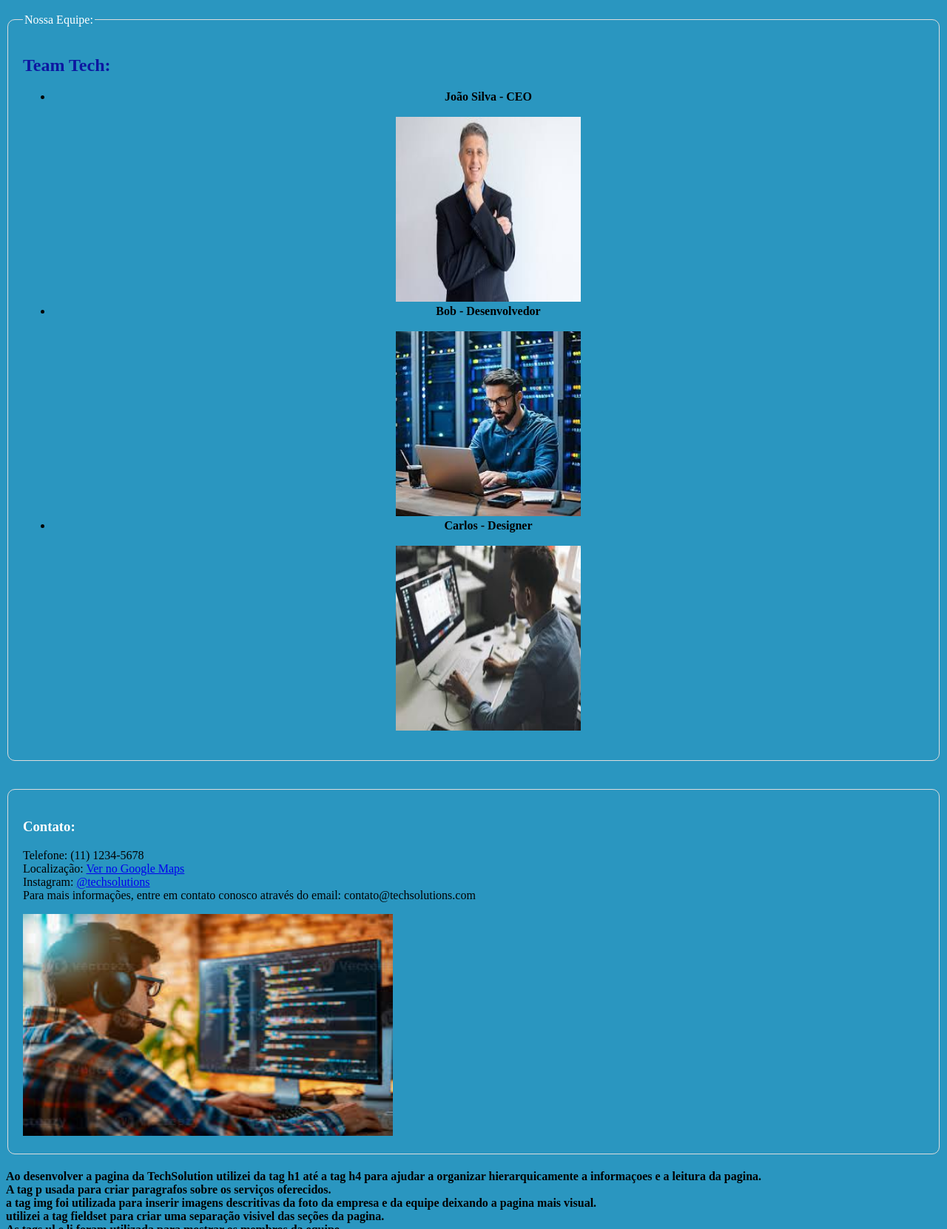
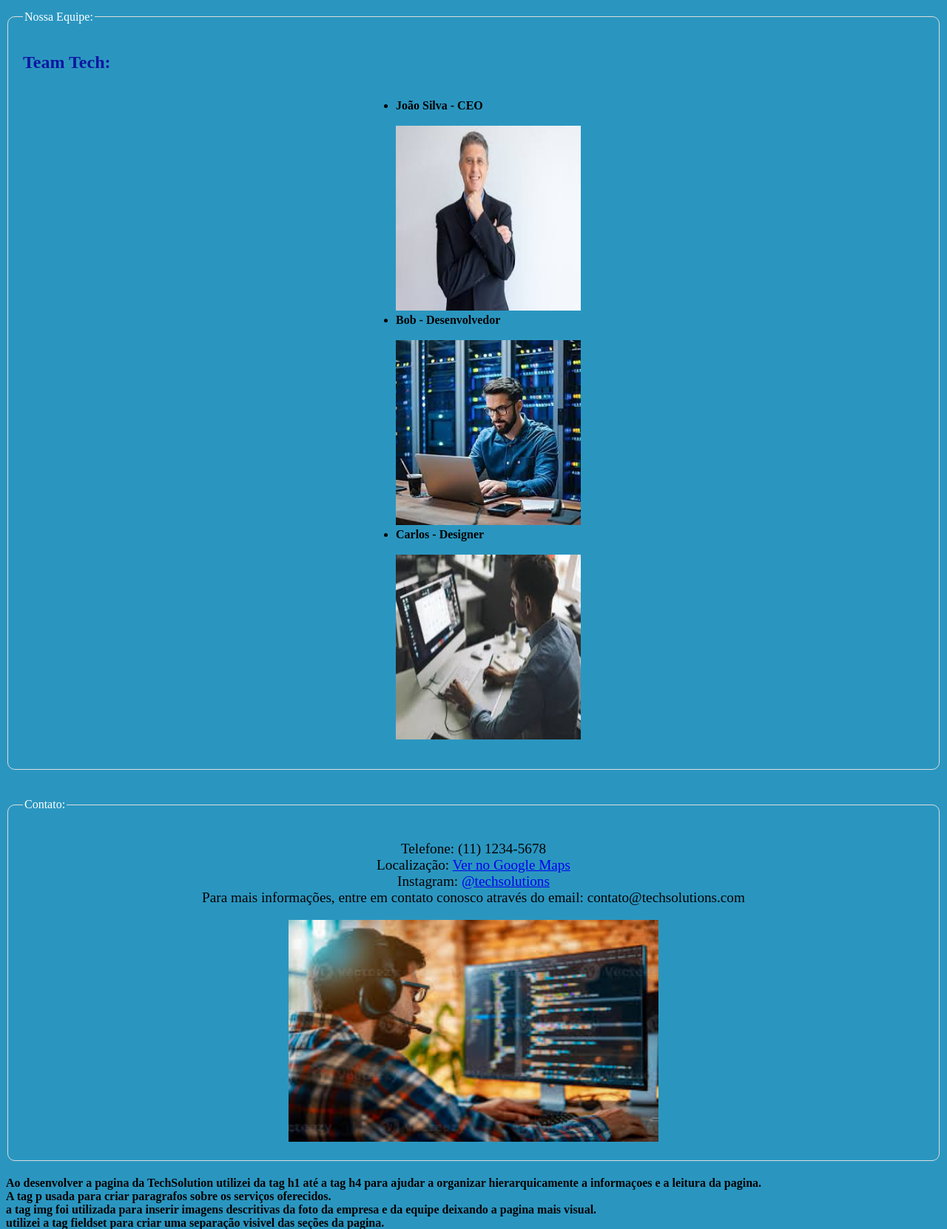
Before and after one commit to DevBielSantos/Vitrine, a plain HTML site: page index.html in a window 1280 px wide. Shown: the part 1138-2800 px from the top of the page at 74% size. Drawn offline with Linux system fonts and the light colour scheme.

Commit message:
feat add style css

```diff
--- a/index.html
+++ b/index.html
@@ -4,18 +4,19 @@
     <meta charset="UTF-8">
     <meta name="viewport" content="width=device-width, initial-scale=1.0">
     <title>Vitrine</title>
+    <link rel="stylesheet" href="style.css">
 </head>
 <body style="background-color: rgb(42, 150, 192);">
-    <div style="text-align: center;">
-    <img src="img/tech.png" alt="Logo tech solutions">
-    <h1 align="center">TechSolutions</h1>
+    <div>
+    <img id="imageId" src="img/tech.png" alt="Logo tech solutions">
+    <h1>TechSolutions</h1>
     </div>
-    <fieldset style=" border: 1px solid #ddd; border-radius: 10px; padding:20px; margin-bottom: 20px;">
+    <fieldset>
     <h2>Apresentação: </h2>
     <p>A TechSolutions é uma empresa inovadora especializada em soluções tecnológicas personalizadas para atender às necessidades de nossos clientes. Com uma equipe de profissionais altamente qualificados, oferecemos serviços de desenvolvimento de software, consultoria em tecnologia e suporte técnico. Nosso compromisso é fornecer soluções eficientes e de alta qualidade para impulsionar o sucesso dos nossos clientes no mundo digital.</p>
     </fieldset>
 <br>
-    <fieldset style=" border: 1px solid #ddd; border-radius: 10px; padding:20px; margin-bottom: 20px;">
+    <fieldset>
         <h2>Serviços Oferecidos:</h2>
     <ol>
         <li>Desenvolvimento de Software</li>
@@ -24,39 +25,41 @@
     </ol>
     </fieldset>
 <br>
-    <fieldset style=" border: 1px solid #ddd; border-radius: 10px; padding:20px; margin-bottom: 20px;">
+    <fieldset>
     <legend>Desenvolvimento De Software</legend>
     <p>Na TechSolutions esse serviço consiste na criação de sistemas e aplicações personalizados de acordo com a necessidade do cliente. A empresa desenvolve softwares que ajudam a automatizar processos, melhorar a gestão de informações e aumentar a eficiência das organizações.</p>
     </fieldset>
 
-    <fieldset style=" border: 1px solid #ddd; border-radius: 10px; padding:20px; margin-bottom: 20px;">
+    <fieldset >
     <legend>Consultoria em Tecnologia</legend>
     <p>A consultoria em tecnologia tem como objetivo orientar empresas sobre as melhores soluções tecnológicas para seus negócios. A TechSolutions analisa a infraestrutura de TI do cliente e sugere melhorias, ferramentas e estratégias para otimizar o uso da tecnologia.</p>
     </fieldset>
 
-    <fieldset style=" border: 1px solid #ddd; border-radius: 10px; padding:20px; margin-bottom: 20px;">
+    <fieldset >
     <legend>Suporte Técnico</legend>
     <p>O suporte técnico é responsável por auxiliar clientes na resolução de problemas relacionados a sistemas, softwares ou equipamentos. Esse serviço garante que os sistemas continuem funcionando corretamente, oferecendo manutenção, correções e atendimento quando necessário.</p>
     </fieldset>
 
 
-    <fieldset style="border: 1px solid #ddd; border-radius: 10px; padding: 20px; margin-bottom: 20px;">
-        <legend style="color: white;">Nossa Equipe:</legend>
-<h2 style="color: rgb(13, 23, 160);">Team Tech:</h2>
-<div style="text-align: center;">
+    <fieldset >
+        <legend id="legendId">Nossa Equipe:</legend>
+<h2>Team Tech:</h2>
+<div id="imgId">
     <ul>
-        <li> <strong>João Silva - CEO</strong></li> <br>
-        <img src="img/CEO.jpeg" alt="CEO da empresa" width="250px" height="250px"><br>
-        <li><strong>Bob - Desenvolvedor</strong></li> <br>
-        <img src="img/dev.jpeg" alt="Desenvolvedor da empresa" width="250px" height="250px"><br>
-        <li><strong>Carlos - Designer</strong></li><br>
-        <img src="img/design.jpeg" alt="Designer da empresa" width="250px" height="250px"><br>
+        <li> João Silva - CEO</li> <br>
+        <img src="img/CEO.jpeg" alt="CEO da empresa" id="employeeId"><br>
+        <li>Bob - Desenvolvedor</li> <br>
+        <img src="img/dev.jpeg" alt="Desenvolvedor da empresa" id="employeeId"><br>
+        <li>Carlos - Designer</li><br>
+        <img src="img/design.jpeg" alt="Designer da empresa" id="employeeId"><br>
     </ul>
 </div>
 </fieldset>
 <br>
-<fieldset style="border: 1px solid #ddd; border-radius: 10px; padding: 20px; margin-bottom: 20px;">
-    <h3 style="color: white;">Contato:</h3>
+<fieldset>
+    <legend id="legendId">Contato:</legend>
+    <div id="divId">
+
     <p> Telefone: (11) 1234-5678 <br>
         Localização: <a href="https://maps.app.goo.gl/4CdT15tNkfBWvDWH7" target="_blank">Ver no Google Maps</a>
         <br>Instagram: <a href="https://www.instagram.com/techsolutions/" target="_blank">@techsolutions </a>
@@ -65,8 +68,10 @@
 
     <img src="img/Sem título.jpeg" alt="Progamador trabalhando" width="500px" height="300px">
     </fieldset>
+    </div>
 
     <h4>Ao desenvolver a pagina da TechSolution utilizei da tag h1 até a tag h4 para ajudar a organizar hierarquicamente a informaçoes e a leitura da pagina. <br> A tag p usada para criar paragrafos sobre os serviços oferecidos. <br>
     a tag img foi utilizada para inserir imagens descritivas da foto da empresa e da equipe deixando a pagina mais visual. <br> utilizei a tag fieldset para criar uma separação visivel das seções da pagina. <br> As tags ul e li foram utilizada para mostrar os membros da equipe. <br> E tambem a tag a para adicionar os links para as redes sociais e localização da empresa. </h4>
+
 </body>
 </html>
--- /dev/null
+++ b/style.css
@@ -0,0 +1,46 @@
+body {
+    background-color: rgb(42, 150, 192);
+}
+
+h1 {
+    text-align: center;
+}
+h2 {
+    color: rgb(13, 23, 160);
+}
+h3 {
+    color: white;
+}
+fieldset {
+    border: 1px solid #ddd;
+    border-radius: 10px;
+    padding: 20px;
+    margin-bottom: 20px;
+}
+#legendId {
+    color: white;
+}
+li {
+    font-weight: bold;
+}
+#imageId {
+    display: flex;
+    justify-content: center;
+    margin: auto;
+}
+#imgId {
+    display: flex;
+    flex-direction: column;
+    align-items: center;
+}
+#employeeId {
+    width: 250px;
+    height: 250px;
+}
+#divId {
+    display: flexbox;
+    justify-content: center;
+    margin: auto;
+    text-align: center;
+    font-size: larger;
+}
```
